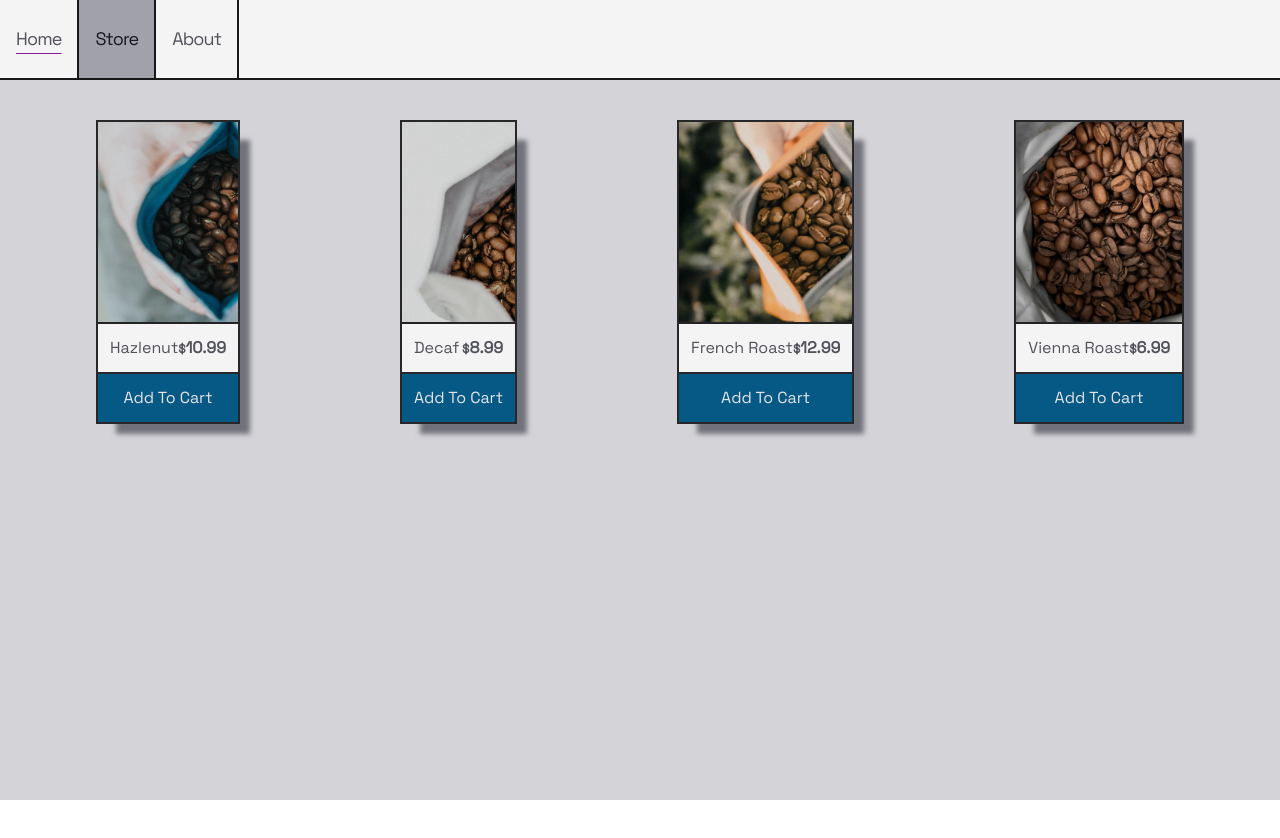
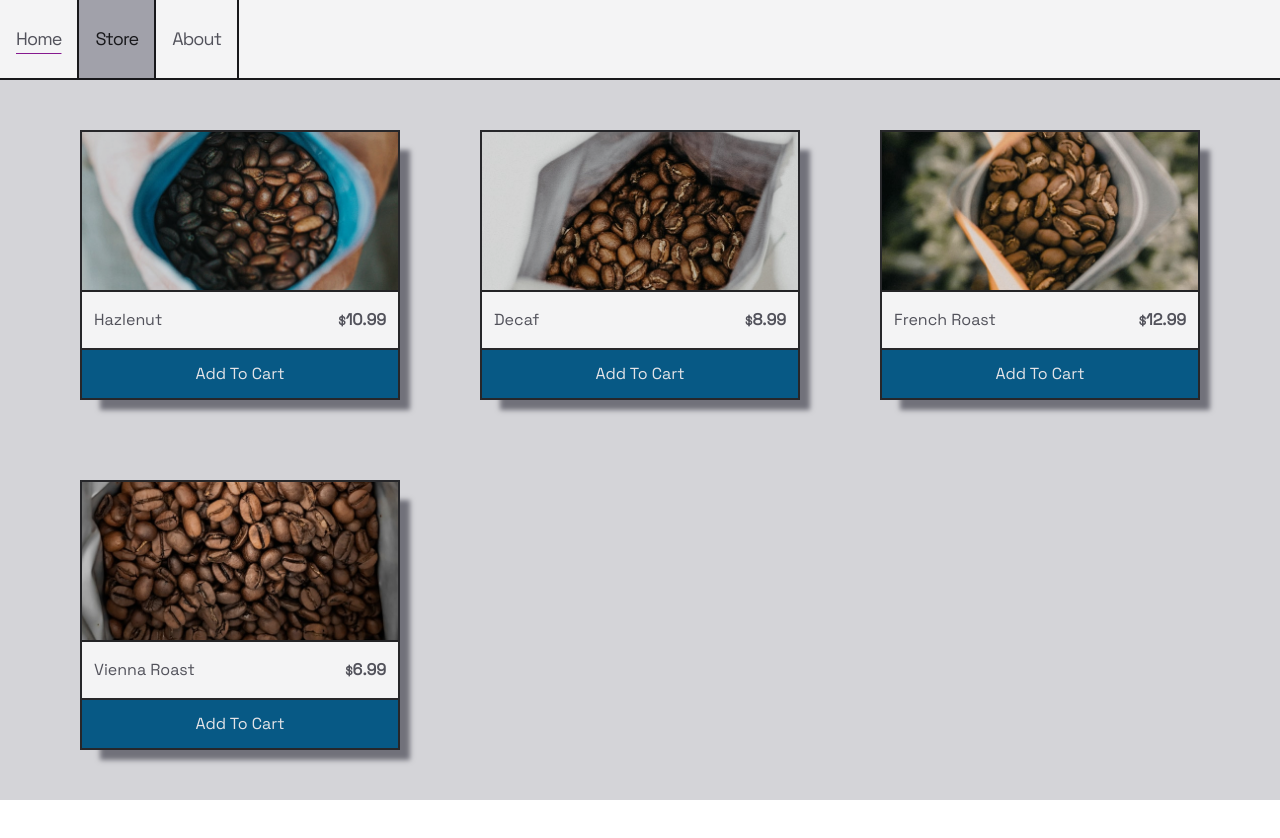
Before and after one commit to sisyphusCoding/shoppingcart, a Next.js app: page /store in a window 1280 px wide. Shown: the top 838 px of the page. After the commit the page ends 800 px from the top, so only its background shows below. Built offline with nearby package versions, Linux system fonts and the light colour scheme.

Commit message:
improved some UIUX

```diff
--- a/components/Cart.tsx
+++ b/components/Cart.tsx
@@ -7,24 +7,21 @@ import dataItems from "../data/coffee.json";
 import { AnimatePresence, motion } from "framer-motion";
 import CartItem from "./CartItem";
 import { Variants } from "framer-motion";
-import { isTemplateMiddle } from "typescript";
 
 interface Props {
   isOpen: boolean;
 }
 
 const Cart: FC<Props> = ({ isOpen }) => {
+  const lockScroll = useCallback(() => {
+    document.body.style.overflow = "hidden";
+    document.body.scrollTop = 0;
+    document.documentElement.scrollTop = 0;
+  }, []);
 
-  const lockScroll = useCallback(()=>{
-
-  document.body.style.overflow = 'hidden';
-  document.body.scrollTop = 0
-    document.documentElement.scrollTop = 0
-  },[])
-
-  const unlockScroll = useCallback(()=>{
-  document.body.style.overflow = '';
-  },[])
+  const unlockScroll = useCallback(() => {
+    document.body.style.overflow = "";
+  }, []);
 
   const { closeCart, items, cartQuantity } = useShoppingCart();
 
@@ -32,24 +29,28 @@ const Cart: FC<Props> = ({ isOpen }) => {
     if (cartQuantity === 0) {
       closeCart();
     }
-  },[cartQuantity]);
+  }, [cartQuantity,closeCart]);
 
-
-
-  useEffect(()=>{
-    if(isOpen){
-      lockScroll()
-    }else{
-      unlockScroll()
+  useEffect(() => {
+    if (isOpen) {
+      lockScroll();
+    } else {
+      unlockScroll();
     }
-  })
-
+  });
 
   const cartWrap: Variants = {
-    hidden: { scaleX: 0 },
-    show: { scaleX: 1, transition: { staggerChildren: 0.1 } },
+    hidden: { x: "100%" },
+    show: {
+      x: "0%",
+      transition: {
+        ease: "circOut",
+        duration: 1,
+        staggerChildren: 0.25
+      }
+    },
     exit: {
-      scaleX: 0,
+      x: "150%",
       transition: {
         when: "afterChildren",
         staggerDirection: -1,
@@ -62,7 +63,7 @@ const Cart: FC<Props> = ({ isOpen }) => {
   const childWrap: Variants = {
     hidden: { opacity: 0 },
     show: { opacity: 1, transition: { duration: 1, ease: "circOut" } },
-    exit: { opacity: 0, transition: { duration: 1, ease: "circOut" } }
+    exit: { opacity: 0, transition: { duration: 1, ease: "circIn" } }
   };
 
   return (
@@ -93,30 +94,31 @@ const Cart: FC<Props> = ({ isOpen }) => {
       lg:min-w-[70vmin]
       min-w-full
       max-h-screen
-      bg-slate-300
       flex flex-col
+      bg-zinc-200
       items-center justify-between
       absolute top-0 right-0"
           >
             <motion.div
               variants={childWrap}
               className="
-        bg-zinc-200
+        bg-zinc-300
         px-5
         border-b-2 border-zinc-600
+        text-zinc-800
         font-semibold text-xl lg:text-2xl
         min-w-full flex items-center justify-between"
             >
-              <h1 className="py-5 text-xl lg:text-2xl">Cart</h1>
+              <h1 className="py-5 text-xl  lg:text-2xl">Cart</h1>
               <h5
                 className="
           cursor-pointer
-          hover:text-zinc-300
+          hover:text-zinc-700
           transition-all ease duration-300
           shadow-[2px_2px_0_grey]
-          hover:shadow-[5px_5px_0_grey]
-          hover:bg-zinc-500
-          border-2 border-zinc-600 px-2 "
+          hover:shadow-[5px_5px_0_black]
+          hover:bg-zinc-300   bg-zinc-400
+          border-2 border-zinc-500 px-2 "
                 onClick={() => closeCart()}
               >
                 X
@@ -133,6 +135,7 @@ const Cart: FC<Props> = ({ isOpen }) => {
         grow items-center justify-start flex flex-col"
             >
               {items.map((item, index) => (
+                <AnimatePresence key={item.id} exitBeforeEnter>
                   <motion.div
                     variants={childWrap}
                     key={item.id}
@@ -140,13 +143,15 @@ const Cart: FC<Props> = ({ isOpen }) => {
                   >
                     <CartItem id={item.id} quantity={item.quantity} />
                   </motion.div>
+                </AnimatePresence>
               ))}
             </div>
 
             <motion.h1
               variants={childWrap}
               className="
-        bg-zinc-200
+
+        bg-zinc-300
         border-t-2 border-zinc-600
         min-w-full
         flex items-end  justify-end gap-2
--- a/components/Navbar.tsx
+++ b/components/Navbar.tsx
@@ -9,6 +9,7 @@ import { Squeeze as Hamburger, Squeeze } from "hamburger-react";
 import { AnimatePresence, motion, Variants } from "framer-motion";
 import { useShoppingCart } from "../context/CartContext";
 import { openStdin } from "process";
+import { resolve4 } from "dns";
 
 const Navbar: FC = () => {
   const { openCart, cartQuantity } = useShoppingCart();
@@ -175,18 +176,18 @@ interface Props {
 
 const MobileNavbar: FC<Props> = ({ namePath }) => {
   let parent: Variants = {
-    hidden: { scaleY: 0 },
+    hidden: { x: '-100%' },
     animate: {
-      scaleY: 1,
+      x:'0%',
       transition: {
-        staggerChildren: 0.25,
-        delayChildren:.25,
+        staggerChildren: 0.35,
+        delayChildren:.45,
         ease:'circOut',
         duration:1
       }
     },
     exit: {
-      scaleY: 0,
+      x:'-100%',
       transition: {
         ease: "circOut",
         duration: 1.2,
@@ -211,10 +212,11 @@ const MobileNavbar: FC<Props> = ({ namePath }) => {
       exit="exit"
       style={{ transformOrigin: "top" }}
       className="
+      bg-black
       lg:hidden
       absolute  top-14 lg:top-20 left-0 z-10
       px-20 py-52 gap-8
-      min-h-screen min-w-full flex flex-col items-start justify-start bg-zinc-900"
+      min-h-screen min-w-full flex flex-col items-start justify-start"
     >
       {navLink.map((item, index) => (
         <Link key={item} href={index === 0 ? item : `/${item}`}>
@@ -226,7 +228,7 @@ const MobileNavbar: FC<Props> = ({ namePath }) => {
             ${
               namePath === navString[index]
                 ? "bg-zinc-400 text-zinc-900 focus:no-underline hover:no-underline"
-                : "no-underline"
+                : "no-underline  hover:bg-zinc-900   focus:bg-zinc-900"
             }
              px-4 lg:h-full
             text-4xl
@@ -234,7 +236,6 @@ const MobileNavbar: FC<Props> = ({ namePath }) => {
             lg:border-r-2 lg:border-zinc-600
             rounded-lg
             focus:outline-none flex items-start
-            focus:underline hover:underline
              underline-offset-8 decoration-fuchsia-800
             capitalize transition-all ease-out -tracking-wider`}
           >
--- a/components/StoreItem.tsx
+++ b/components/StoreItem.tsx
@@ -1,6 +1,6 @@
 import React, { FC, useCallback, useEffect, useRef, useState } from "react";
 import Image from "next/image";
-import { motion, Variant, Variants } from "framer-motion";
+import { AnimatePresence, motion, Variant, Variants } from "framer-motion";
 import { useShoppingCart } from "../context/CartContext";
 interface Props {
   id: number;
@@ -14,28 +14,25 @@ const StoreItem: FC<Props> = ({ id, name, price, imgUrl }) => {
   const quantity = getQuant(id);
 
   let isZero = quantity === 0;
-  const[imageLoaded,setImageLoaded] = useState<boolean>(false)
-  const handleimageLoad = useCallback(()=>{
-    setImageLoaded(true)
-  },[])
+  const [imageLoaded, setImageLoaded] = useState<boolean>(false);
+  const handleimageLoad = useCallback(() => {
+    setImageLoaded(true);
+  }, []);
 
+  const imgRef = useRef<HTMLDivElement>(null);
 
-  const imgRef = useRef<HTMLDivElement>(null)
+  let h, w;
 
-  let h , w
-
-  const{current:elImg} = imgRef
-  if(elImg){
-    h = elImg.clientHeight +2
-    w=elImg.clientWidth +2
+  const { current: elImg } = imgRef;
+  if (elImg) {
+    h = elImg.clientHeight + 2;
+    w = elImg.clientWidth + 2;
   }
-
 
   return (
     <motion.section
       ref={imgRef}
       className="
-      overflow-hidden
       bg-zinc-100
       border-2 border-zinc-800
       hover:shadow-[15px_15px_15px_5px_#71717a]
@@ -43,25 +40,29 @@ const StoreItem: FC<Props> = ({ id, name, price, imgUrl }) => {
       transition-all ease duration-300
       flex flex-col
       text-xs md:text-base
-      lg:w-fit w-[70vmin] md:w-[40vmin] "
+      lg:h-full min-w-full       "
     >
-
-
       <div
         className={`
-      ${imageLoaded?
-      ' filter blur-0 bg-none brightness-90 hover:brightness-100':
-      ' blur-xl filter brightness-50'}
+      md:h-fit
+      h-[40vmin] w-full overflow-hidden
+
+      ${
+        imageLoaded
+          ? " filter blur-0 bg-none brightness-90 hover:brightness-100"
+          : " blur-xl filter brightness-50"
+      }
         transition-all duration-1000 ease delay-1000
-        w-full overflow-hidden max-h-[40vmin] lg:h-auto lg:w-[30vmin] border-b-2 border-zinc-800
+        min-w-full  border-b-2 border-zinc-800 bg-zinc-900
 
-        `}>
+        `}
+      >
         <Image
           onLoad={handleimageLoad}
           layout="responsive"
           objectFit="cover"
           src={imgUrl}
-          height={250}
+          height={150}
           width={300}
           alt={name}
         />
@@ -69,30 +70,34 @@ const StoreItem: FC<Props> = ({ id, name, price, imgUrl }) => {
 
       <div
         className="
+
         border-zinc-800
         flex flex-col items-center justify-between
         grow"
       >
         <div
           className="
+
             capitalize
             p-3
             border-b-2 border-zinc-800
             flex w-full justify-between items-center"
         >
           <h3>{name}</h3>
-          <h3 className="font-semibold">
+          <h3 className="font-semibold py-1">
             <span className="text-xs">$</span>
             {price}
           </h3>
         </div>
 
-        <div className="w-full md:text-base text-xs">
+        <div className=" w-full md:text-base text-xs relative">
+          <AnimatePresence exitBeforeEnter>
             <motion.button
               key={isZero.toString()}
-            initial={{ height: 0 }}
-            animate={{ height: "fit-content" }}
               className={`
+            overflow-hidden
+            h-fit
+            -z-10
             cursor-pointer
             bg-sky-800
             text-zinc-200
@@ -101,45 +106,69 @@ const StoreItem: FC<Props> = ({ id, name, price, imgUrl }) => {
             capitalize w-full `}
             >
               {quantity < 1 ? (
-              <h3
+                <motion.h3
+                  initial={{y:'-100%'}}
+                  animate={{y:'0%'}}
+                  exit={{y:'120%'}}
+
+
+                  transition={{duration:.65,ease:'backOut'}}
                   className="
                 ease duration-300 transition-colors
-                md:p-3 py-2 w-full bg-transparent hover:bg-sky-600"
+                md:p-3 py-2 w-full bg-transparent"
                   onClick={() => inc(id)}
                 >
                   add to cart
-              </h3>
+                </motion.h3>
               ) : (
-              <div className="flex w-full justify-between  relative">
-                <h5
+                <div
+                  className="flex w-full justify-between relative">
+                  <motion.h5
+                  initial={{x:'-100%'}}
+                  animate={{x:'0%'}}
+                  exit={{x:'-120%'}}
+                  transition={{duration:.65,ease:'backOut'}}
                     className={`
                   hover:bg-sky-600
                   transition-colors ease duration-300
                   w-3/12
                   border-zinc-900
-                  border-r-2 h-full md:p-3 py-2`}
+                  border-r-2 h-full md:p-3 py-3`}
                     onClick={() => dec(id)}
                   >
                     -
-                </h5>
-                <h1 className="grow md:p-3 py-2">
+                  </motion.h5>
+                  <motion.h1
+                  initial={{y:'-100%'}}
+                  animate={{y:'0%'}}
+                  exit={{y:'120%'}}
+                    transition={{duration:.65,ease:'backOut'}}
+                      className="grow md:p-3 py-3">
                     <motion.span>{quantity}</motion.span>
-                </h1>
-                <h5
+                  </motion.h1>
+                  <motion.h5
+                 transition={{duration:.65,ease:'backOut'}}
+                  initial={{x:'100%'}}
+                  animate={{x:'0%'}}
+                  exit={{x:'120%'}}
                     className="
                   hover:bg-sky-600
                   transition-colors ease duration-300
                   w-3/12
-                md:p-3 py-2 border-l-2 border-zinc-900"
+                md:p-3 py-3 border-l-2 border-zinc-900"
                     onClick={() => inc(id)}
                   >
                     +
-                </h5>
-
+                  </motion.h5>
+                </div>
+              )}
+            </motion.button>
+          </AnimatePresence>
                   <div
                     onClick={() => remove(id)}
                     style={{ transformOrigin: "left" }}
                     className={`
+                    cursor-pointer
                   transform-cpu
                   ${isZero ? "scale-x-0" : "scale-x-100"}
                   grid place-content-center
@@ -150,14 +179,11 @@ const StoreItem: FC<Props> = ({ id, name, price, imgUrl }) => {
                   shadow-[1px_1px_0_black]
                   hover:shadow-[5px_5px_0_black]
                   w-fit
-                  px-2 bg-red-600
-                  absolute -right-7 `}
+                  px-2 bg-red-600 py-2
+                  absolute -right-7 -top-0`}
                   >
                     <span>X</span>
                   </div>
-              </div>
-            )}
-          </motion.button>
         </div>
       </div>
     </motion.section>
--- a/pages/store.tsx
+++ b/pages/store.tsx
@@ -23,15 +23,17 @@ const Store: NextPage = () => {
       min-w-full
       min-h-full
       lg:py-10 lg:px-20
-      py-5
-      flex-wrap
-      justify-between lg:items-start items-center
-      flex flex-col lg:flex-row `}
+      px-12 py-6
+      grid place-content-center place-items-center
+      grid-cols-1 md:grid-cols-2 lg:grid-cols-3
+
+      `}
     >
       {storeItems.map((item, index) => (
         <motion.div
-      variants={storeItem}
-          className="px-4" key={`${item}`}>
+        className="min-w-full md:min-h-full"
+        variants={storeItem}
+         key={`${item}`}>
           <StoreItem {...item} />
         </motion.div>
       ))}
```
Lines whose indentation alone changed are shown as unchanged.
